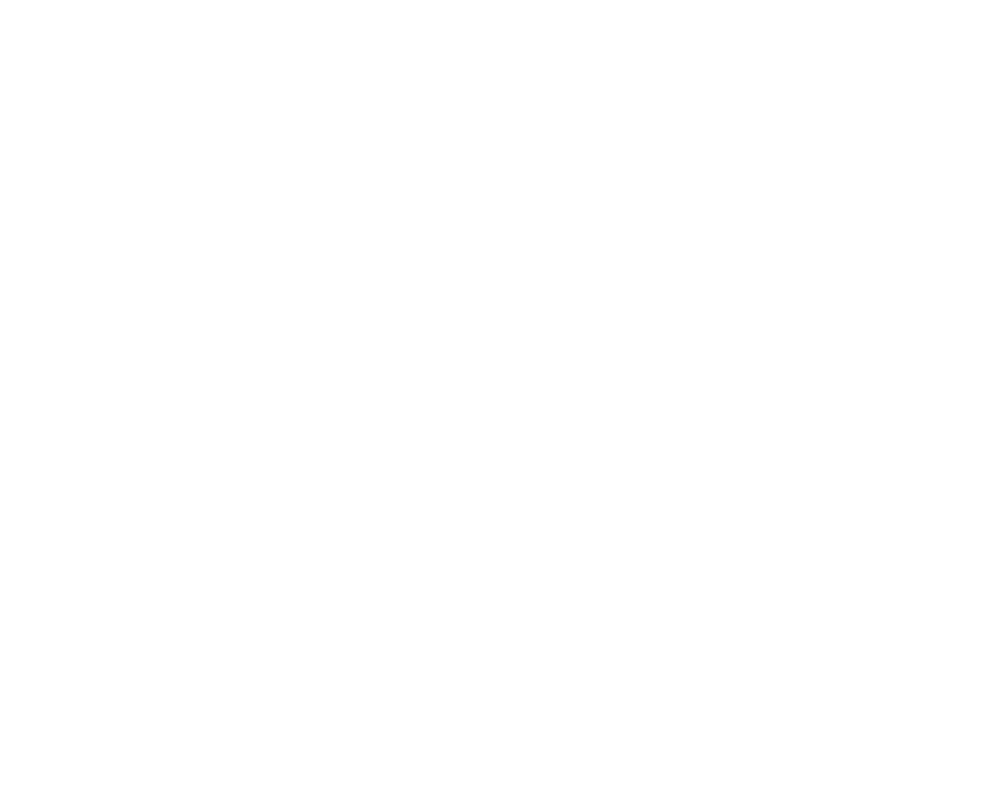
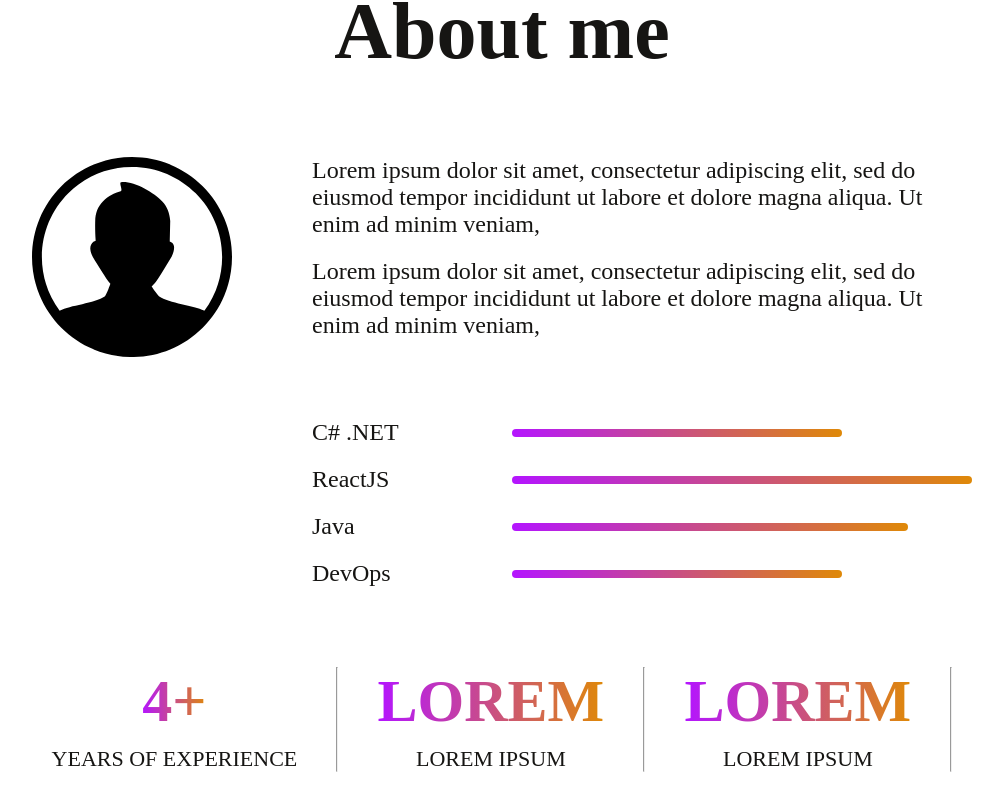
Before and after one commit to JeremyCPE/portfolio, a React (Vite) app: page / in a window 1280 px wide. Shown: the part 1241-2051 px from the top of the page, without its empty margins (138-1141 px from the left). Before the commit the page ends 1147 px from the top, so only its background shows below. Built offline with nearby package versions, Linux system fonts and the light colour scheme.

Commit message:
(feat) add about page

```diff
--- a/src/App.jsx
+++ b/src/App.jsx
@@ -1,6 +1,7 @@
 import React from 'react'
 import Navbar from './Components/Navbar/Navbar'
 import Hero from './Components/Hero/Hero'
+import About from './Components/About/About'
 
 
 const App = () => {
@@ -8,6 +9,7 @@
     <div>
     <Navbar/>
     <Hero/>
+    <About/>
     </div>
     )
 }
--- /dev/null
+++ b/src/Components/About/About.css
@@ -0,0 +1,104 @@
+.about{
+    display:flex;
+    flex-direction: column;
+    align-items:center;
+    justify-content:center;
+    gap:80px;
+    margin:80px 170px;
+}
+.about-title{
+position: relative;
+}
+.about-title h1{
+    padding: 0px 30px;
+    font-size: 80px;
+    font-weight: 600;
+}
+.about-title img{
+    position:absolute;
+    bottom:0;
+    right:0;
+    z-index: -1;
+}
+.about-sections{
+    display:flex;
+    gap:80px
+}
+
+.about-right{
+    display:flex;
+    flex-direction: column;
+    gap:80px;
+}
+
+.about-para{
+    display: flex;
+    flex-direction: column;
+    gap: 20px;
+    font-size: 24px;
+    font-weight: 500;
+}
+.about-skills{
+    display: flex;
+    flex-direction: column;
+    gap:20px;
+}
+.about-skill{
+    display: flex;
+    gap:50px;
+    align-items:center;
+    transition:0.3s;
+}
+.about-skill p{
+    min-width:150px;
+    font-size:24px;
+    font-weight: 500;
+}
+
+.about-skill hr{
+    outline:none;
+    border:none;
+    width:50%;
+    height:8px;
+    border-radius: 50px;
+    background: linear-gradient(267deg,#DF8908, #B415FF);
+}
+
+.about-achievements{
+    display: flex;
+    width:100%;
+    justify-content: space-around;
+    margin-bottom:80px;
+}
+
+.about-achievement{
+    display: flex;
+    flex-direction: column;
+    align-items: center;
+    gap: 10px;
+    transition: 0.5s;
+}
+
+.about-achievement h1{
+    font-size:60px;
+    font-weight: 700;
+    background:linear-gradient(270deg,#DF8908,#B415FF);
+    background-clip:text;
+    -webkit-background-clip: text;
+    -webkit-text-fill-color:transparent;
+}
+
+.about-achievement p{
+    font-size: 22px;
+    font-weight: 500;
+}
+
+.about-skill:hover{
+    transform:scale(1.05);
+    transition:0.3s;
+}
+
+.about-achievement:hover{
+    transform:scale(1.12);
+    transition:0.5s;
+}
--- /dev/null
+++ b/src/Components/About/About.jsx
@@ -0,0 +1,58 @@
+import React from 'react'
+import './About.css'
+//import theme_pattern from '../../assets/theme_pattern.svg'
+import profile_img from '../../assets/profile_img.svg'
+
+
+const About = () => {
+    return (
+<div className="about">
+    <div className="about-title">
+        <h1>About me</h1>
+        <img src="" alt="" />
+    </div>
+    <div className="about-sections">
+        <div className="about-left">
+            <img src={profile_img} alt="" />
+        </div>
+        <div className="about-right">
+            <div className="about-para">
+                <p>Lorem ipsum dolor sit amet, consectetur adipiscing elit, sed do eiusmod tempor incididunt ut labore et dolore magna aliqua. Ut enim ad minim veniam,</p>
+                <p>Lorem ipsum dolor sit amet, consectetur adipiscing elit, sed do eiusmod tempor incididunt ut labore et dolore magna aliqua. Ut enim ad minim veniam,</p>
+            </div>
+            <div className="about-skills">
+                <div className="about-skill">
+                    <p>C# .NET</p><hr style={{width:"50%"}}/>
+                </div>
+                <div className="about-skill">
+                    <p>ReactJS</p><hr style={{width:"70%"}}/>
+                </div>
+                <div className="about-skill">
+                    <p>Java</p><hr style={{width:"60%"}}/></div>
+                <div className="about-skill">
+                    <p>DevOps</p><hr style={{width:"50%"}}/></div>
+            </div>
+        </div>
+    </div>
+    <div className="about-achievements">
+        <div className="about-achievement">
+            <h1>4+</h1>
+            <p>YEARS OF EXPERIENCE</p>
+        </div>
+        <hr />
+        <div className="about-achievement">
+            <h1>LOREM</h1>
+            <p>LOREM IPSUM</p>
+        </div>
+        <hr />
+        <div className="about-achievement">
+            <h1>LOREM</h1>
+            <p>LOREM IPSUM</p>
+        </div>
+        <hr />
+    </div>
+</div>
+    )
+  }
+
+  export default About
--- a/src/Components/Hero/Hero.css
+++ b/src/Components/Hero/Hero.css
@@ -50,3 +50,12 @@
     background: gray;
     cursor:pointer;
 }
+
+.hero-connect:hover
+{
+    border:2px solid black;
+}
+.hero-resume:hover
+{
+    border-color:#B923E1;
+}
```
